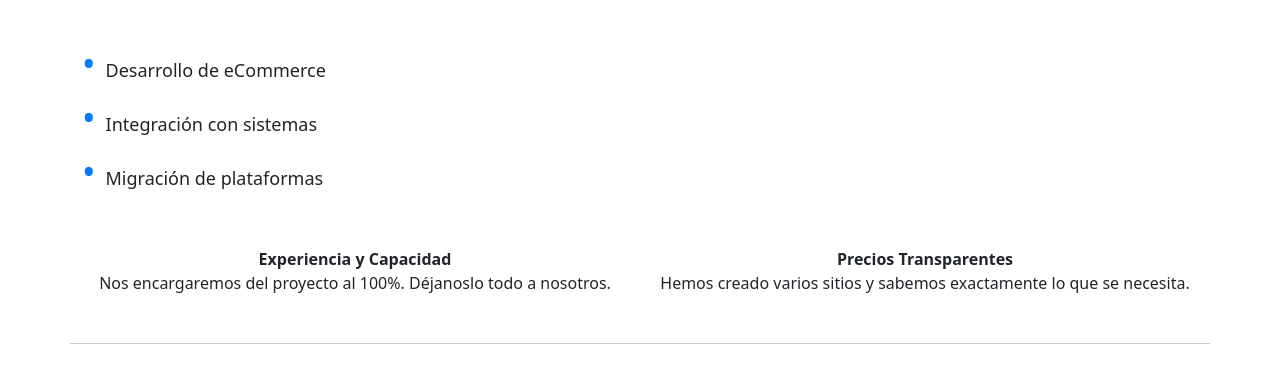
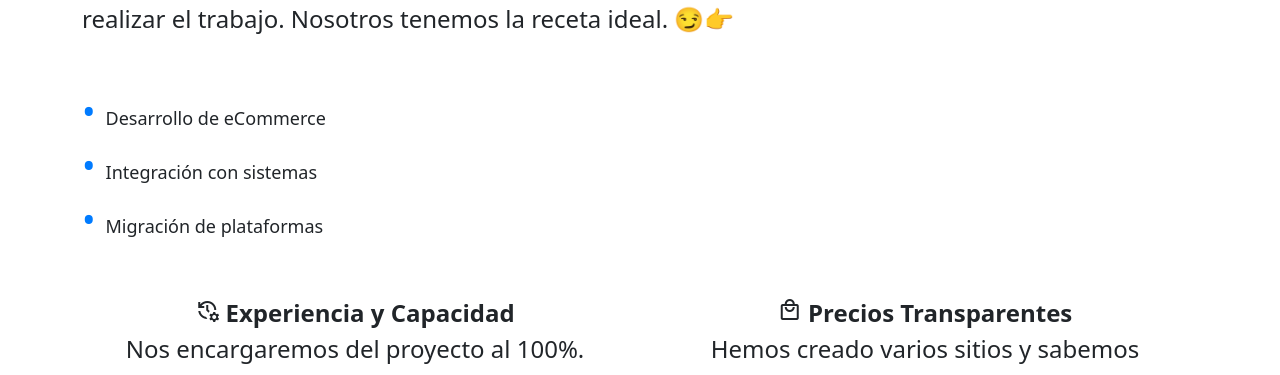
Before and after one commit to DISTinTheHouse/codecanvasHTML, a plain HTML site: page precios.html in a window 1280 px wide. Shown: the part 291-666 px from the top of the page. Drawn offline with nearby package versions, Linux system fonts and the light colour scheme.

Commit message:
Modificacion en precios 10-04-2024

```diff
--- a/precios.html
+++ b/precios.html
@@ -6,6 +6,7 @@
   <link rel="stylesheet" href="https://cdn.jsdelivr.net/npm/bootstrap@5.3.3/dist/css/bootstrap.min.css">
   <title>CODE CANVAS - SOLUTIONS</title>
   <link rel="shortcut icon" type="image/x-icon" href="./img/code_canvas.png">
+  <link rel="stylesheet" href="https://fonts.googleapis.com/css2?family=Material+Symbols+Outlined:opsz,wght,FILL,GRAD@24,400,0,0" />
 </head>
 <body>
 
@@ -20,7 +21,7 @@
 </header>
 
 <!--Bienvenida-->
-<section class="mb-5">
+<section class="mb-5 mt-5">
     <div class="container" style="font-size: 48px;"><b>¿Es momento de crecer? Hagamos <br>juntos algo increíble.</b></div>
 
     <div class="container mt-2" style="font-size: 24px;">Tu negocio requiere una mezcla compleja de plataformas, tecnologías y socios para
@@ -36,11 +37,17 @@
     <div class="container mt-5">
         <div class="row">
             <div class="col-md-6 text-center"> <!-- Columna para el primer elemento -->
-                <div><b>Experiencia y Capacidad</b><br>
+                <div style="font-size: 24px;">
+                    <span class="material-symbols-outlined">
+                    manage_history
+                    </span> <b>Experiencia y Capacidad</b><br>
                     Nos encargaremos del proyecto al 100%. Déjanoslo todo a nosotros.</div>
             </div>
             <div class="col-md-6 text-center"> <!-- Columna para el segundo elemento -->
-                <div><b>Precios Transparentes</b><br>
+                <div style="font-size: 24px;"> <span class="material-symbols-outlined">
+                    local_mall
+                    </span>
+                    <b>Precios Transparentes</b><br>
                     Hemos creado varios sitios y sabemos exactamente lo que se necesita.</div>
             </div>
         </div>
@@ -110,7 +117,11 @@
     </div>
 </div>
 
-
+<div class="container mt-4" style="text-align: center;">
+ <b><h1>Estarás en buenas manos</h1></b> <br>
+<div style="font-size: 18px;">No somos un proveedor, sino una extensión de tu equipo que trabajará por los intereses de tu
+<br>negocio. Nuestro enfoque siempre ha sido el de construir relaciones duraderas con nuestros clientes.</div>
+</div>
 
 
 <!-- Footer -->
```
